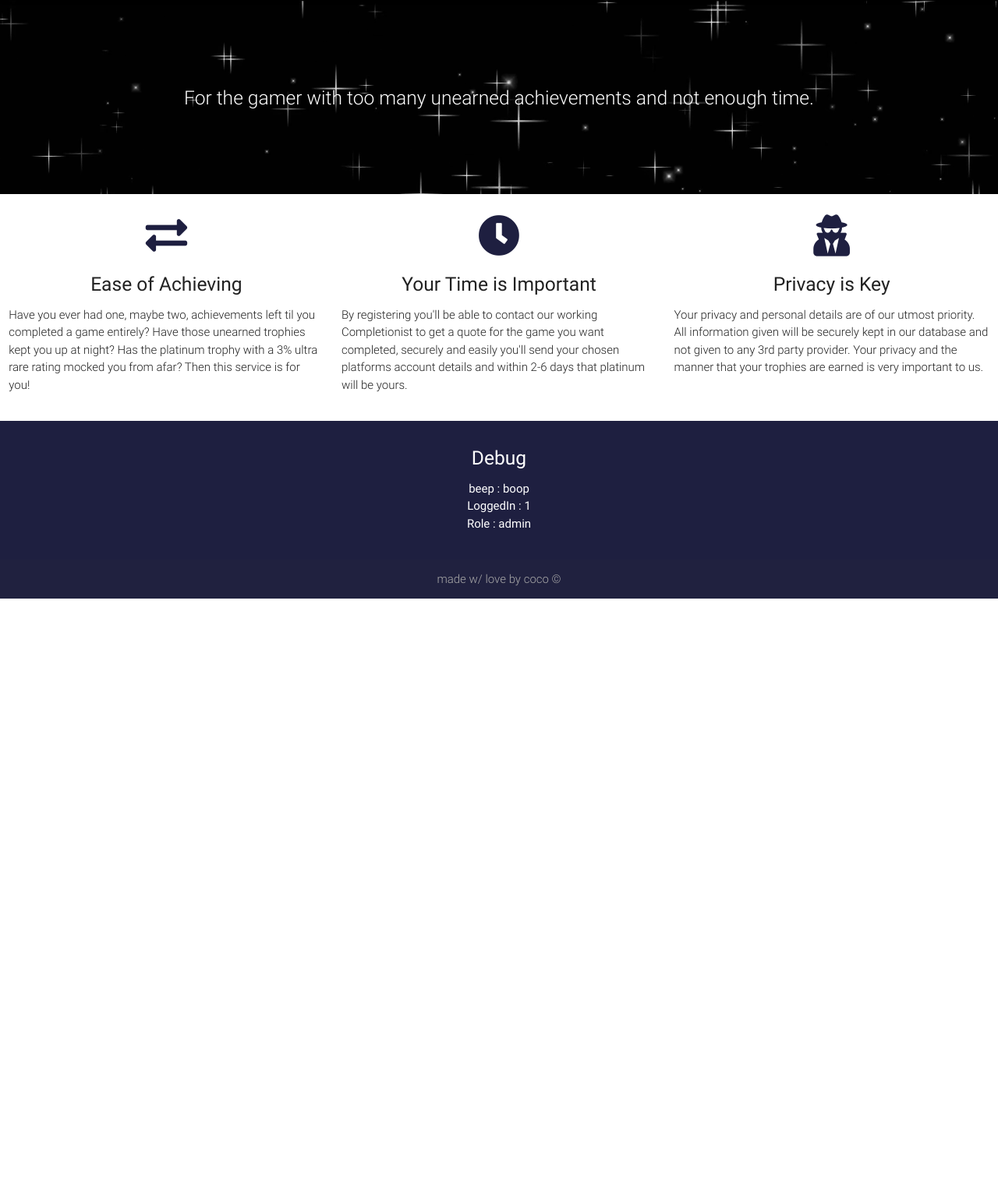
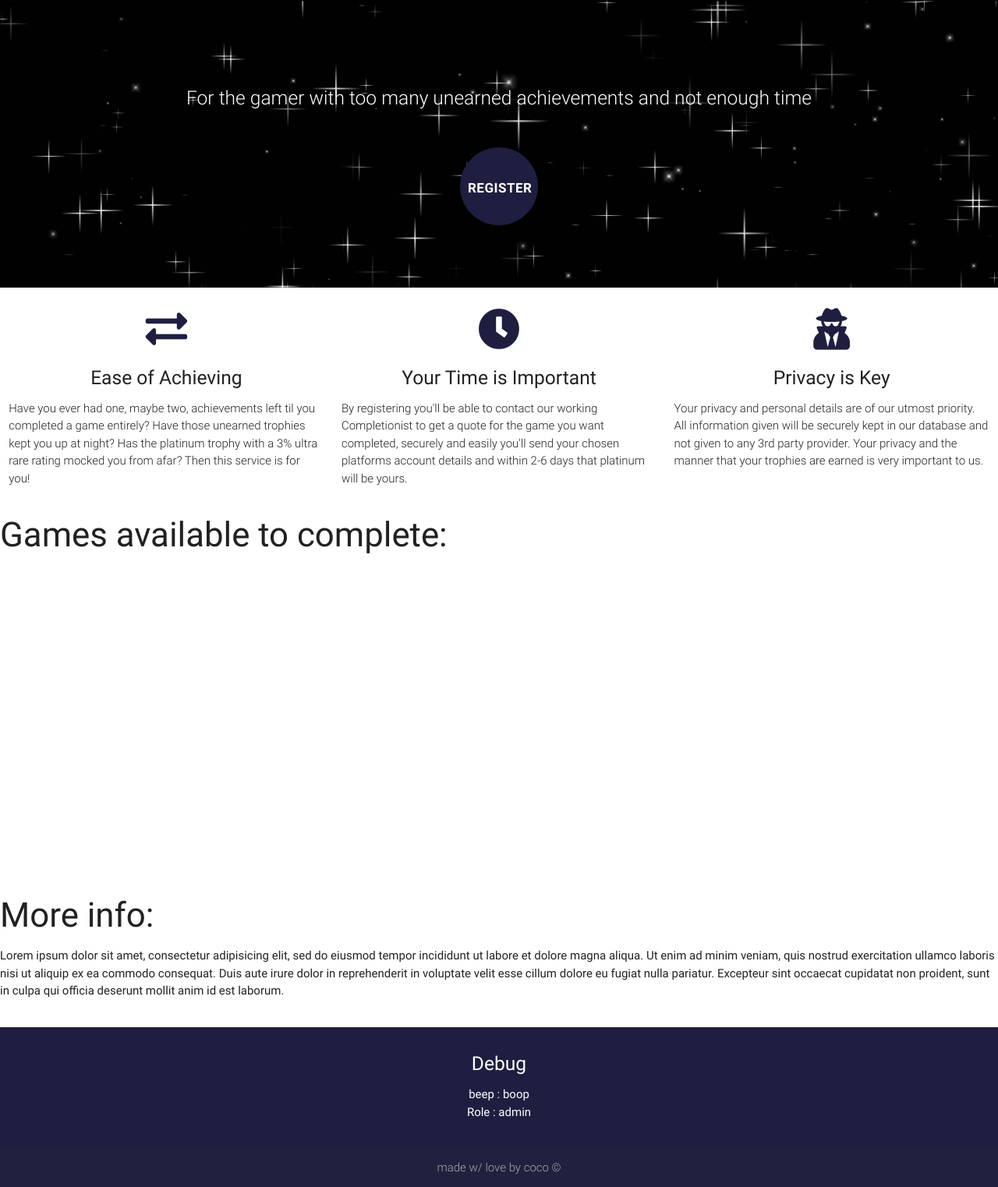
Before and after one commit to chloechantelle/completionist, a PHP site: page / in a window 1280 px wide. Shown: the part 64-1587 px from the top of the page at 78% size. Before the commit the page ends 832 px from the top, so only its background shows below. Run offline with PHP 8.4, Linux system fonts and the light colour scheme; the visitor is signed in with stand-in values (Sample User, id 1); some libraries are stand-ins or nearby versions.

Commit message:
:balloon: Added carousel of images

```diff
--- a/index.php
+++ b/index.php
@@ -5,6 +5,7 @@
 	session_start();
 	include 'model/db.php';
 	include 'view/header.php';
+  include 'view/navigation.php';
 	// $_SESSION["beep"] = 'boop';
       // session_unset();
       // session_destroy();
@@ -12,53 +13,18 @@
 
 	<!-- content -->
 
-<?php
-
-if (isset($_SESSION['LoggedIn'])) {
-    // unset($_SESSION['LoggedIn']);
-     include 'view/navigation.php';
-    ?><style>#download-button {display: none;}</style><?php
-}
-else {
-   include 'view/pubnav.php';
-}
-
-// if loggedin is false; show public navbar
-// $log_session = $_SESSION['LoggedIn'];
-// if($log_session == false) {
-// 	include 'pubnav.php';
-// }
-// else{
-// 	include 'view/navigation.php';
-// }
-
-// if session empty show message to prevent error
-// if(isset($_SESSION['LoggedIn']) && !empty($_SESSION['LoggedIn'])) {
-//   $_SESSION["LoggedIn"] = 'yup!';
-// }
-// else{
-//   $_SESSION["LoggedIn"] = 'nope!';
-// }
-// if(isset($_SESSION['Role']) && !empty($_SESSION['Role'])) {
-//   $_SESSION["Role"] = 'yup!';
-// }
-// else{
-//   $_SESSION["Role"] = 'nope!';
-// }
-?>
-
 <!-- title section -->
 <div class="main">
 <!-- <h1 class="header center">THE COMPLETIONIST</h1> -->
       <div class="row center">
-        <h5 class="header col s12 light">For the gamer with too many unearned achievements and not enough time.</h5>
+        <h5 class="header col s12 light">For the gamer with too many unearned achievements and not enough time</h5>
       </div>
       <div class="row center">
-        <a href="#register" id="download-button" class="btn btn-floating pulse">Register</a>
+        <a href="#register" id="download-button" class="btn btn-floating pulse modal-trigger">Register</a>
       </div>
 </div>
 
-  <div class="row">
+  <div class="inforow row">
         <div id="info" class="col s12 m4 info">
           <div class="icon-block">
             <h2 class="center pink-text text-lighten-3"><i class="fas fa-exchange-alt"></i></h2>
@@ -87,6 +53,32 @@
         </div>
 
       </div>
+
+<div class="games row">
+
+<h3>Games available to complete:</h3>
+
+<div class="carousel">
+    <a class="carousel-item" href="#one!"><img src="view/img/games/bloodborne.jpg"></a>
+    <a class="carousel-item" href="#two!"><img src="view/img/games/silenthill.jpg"></a>
+    <a class="carousel-item" href="#three!"><img src="view/img/games/nioh.jpg"></a>
+    <a class="carousel-item" href="#four!"><img src="view/img/games/ninjagaiden.jpg"></a>
+  </div>
+
+</div>
+
+<div class="moreinfo row">
+
+<h3>More info:</h3>
+
+<p>Lorem ipsum dolor sit amet, consectetur adipisicing elit, sed do eiusmod
+tempor incididunt ut labore et dolore magna aliqua. Ut enim ad minim veniam,
+quis nostrud exercitation ullamco laboris nisi ut aliquip ex ea commodo
+consequat. Duis aute irure dolor in reprehenderit in voluptate velit esse
+cillum dolore eu fugiat nulla pariatur. Excepteur sint occaecat cupidatat non
+proident, sunt in culpa qui officia deserunt mollit anim id est laborum.</p>
+
+</div>
 
 <?php
   if(isset($_POST['SubmitButton'])){ //check if form was submitted
@@ -211,6 +203,4 @@
 	include 'view/footer.php';
 	?>
 
-	<script src="view/javascript.js"></script>
-
 </body>
```
